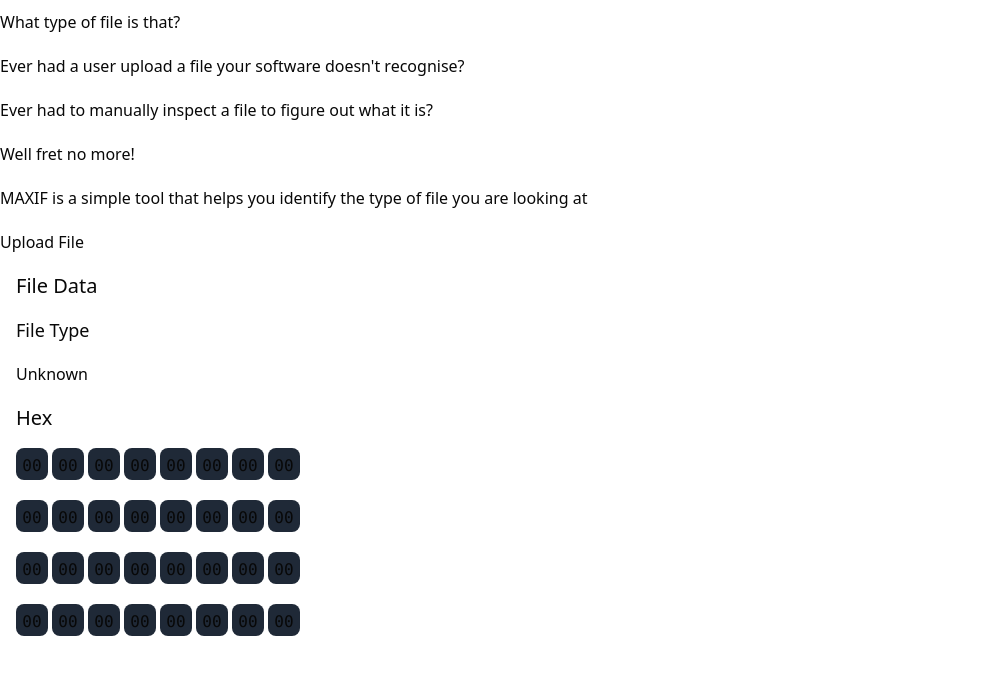
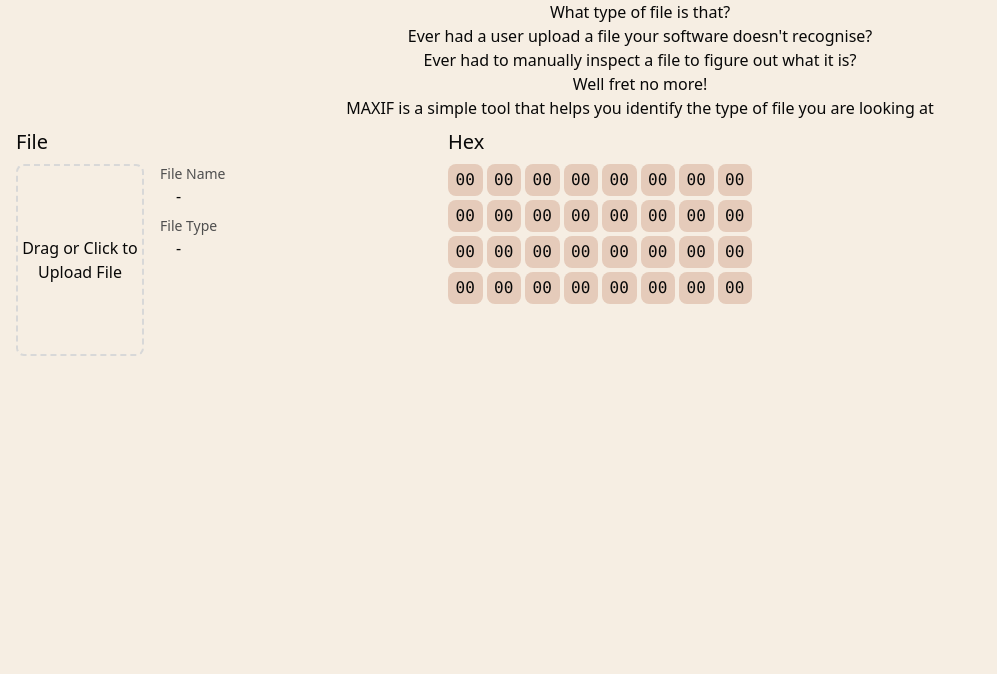
Before and after one commit to GeekyAubergine/maxif, a React (Vite) app: page / in a window 1280 px wide. Shown: the top 674 px of the page, without its empty margins (0-997 px from the left). Built offline with nearby package versions, Linux system fonts and the light colour scheme.

Commit message:
make prettier

```diff
--- a/package.json
+++ b/package.json
@@ -12,6 +12,7 @@
     "test:watch": "jest --watch"
   },
   "dependencies": {
+    "classnames": "^2.5.1",
     "react": "^18.3.1",
     "react-dom": "^18.3.1",
     "react-dropzone": "^14.3.5"
--- a/src/App.tsx
+++ b/src/App.tsx
@@ -4,6 +4,7 @@
 import { findSignatureForReadableBuffer } from "./fileSignature/findFileSignature";
 import { FileSignatureMatch } from "./fileSignature/FileSignature";
 import HexDisplay from "./components/HexDisplay";
+import FileUploadAndDetails from "./components/FileUploadAndDetails";
 
 function App() {
   const [displayBuffer, setDisplayBuffer] = useState<Uint8Array>(
@@ -38,13 +39,9 @@
     }
   }, []);
 
-  const { getRootProps, getInputProps } = useDropzone({
-    onDrop,
-    maxFiles: 1,
-  });
-
   return (
     <>
+      <div className="intro-and-file-upload">
         <div className="intro">
           <p>What type of file is that?</p>
           <p>Ever had a user upload a file your software doesn't recognise?</p>
@@ -55,24 +52,11 @@
             are looking at
           </p>
         </div>
-      <div className="file-data">
-        <div {...getRootProps()} className="input-wrapper">
-          <input {...getInputProps()} />
-          <p>Upload File</p>
       </div>
-        <div className="file-type">
-          <h3>File Data</h3>
-
-          <h4>File Type</h4>
-          {signatureMatch ? (
-            <p>{signatureMatch.fileSignature.format}</p>
-          ) : (
-            <p>Unknown</p>
-          )}
-        </div>
-      </div>
-      <div className="hex-and-metadata">
+      <div className="grid grid-cols-1 md:grid-cols-3 gap-4">
+        <FileUploadAndDetails onDrop={onDrop} signatureMatch={signatureMatch} />
         <HexDisplay buffer={displayBuffer} signatureMatch={signatureMatch} />
+        <div />
       </div>
     </>
   );
--- /dev/null
+++ b/src/components/DataAndLabel.tsx
@@ -0,0 +1,20 @@
+import cx from "classnames";
+
+type Props = {
+  label: string;
+  value: string;
+  className?: string;
+};
+
+export default function DataAndLabel({ label, value, className }: Props) {
+  return (
+    <div className={cx("label-data-pair", className)}>
+      <p aria-hidden className="label">
+        {label}
+      </p>
+      <p aria-label={label} className="data">
+        {value}
+      </p>
+    </div>
+  );
+}
--- /dev/null
+++ b/src/components/FileUploadAndDetails.tsx
@@ -0,0 +1,43 @@
+import { useDropzone } from "react-dropzone";
+import cx from "classnames";
+import { FileSignatureMatch } from "../fileSignature/FileSignature";
+import DataAndLabel from "./DataAndLabel";
+
+type Props = {
+  onDrop: (acceptedFiles: File[]) => void;
+  signatureMatch: FileSignatureMatch | null;
+  className?: string;
+};
+
+export default function FileUploadAndDetails({
+  onDrop,
+  signatureMatch,
+  className,
+}: Props) {
+  const { getRootProps, getInputProps } = useDropzone({
+    onDrop,
+    maxFiles: 1,
+  });
+
+  return (
+    <div className={cx("file-upload-and-details", className)}>
+      <h3>File</h3>
+      <div className="flex-row">
+        <div {...getRootProps()} className="input-wrapper">
+          <input {...getInputProps()} />
+          <p>Drag or Click to Upload File</p>
+        </div>
+        <div className="file-details">
+          <DataAndLabel
+            label="File Name"
+            value={signatureMatch ? signatureMatch.fileName : "-"}
+          />
+          <DataAndLabel
+            label="File Type"
+            value={signatureMatch ? signatureMatch.fileSignature.format : "-"}
+          />
+        </div>
+      </div>
+    </div>
+  );
+}
--- a/src/components/HexDisplay.tsx
+++ b/src/components/HexDisplay.tsx
@@ -1,4 +1,5 @@
 import { useMemo } from "react";
+import cx from "classnames";
 import { FileSignatureMatch } from "../fileSignature/FileSignature";
 
 const BUFFER_LENGTH_TO_SHOW = 32;
@@ -6,6 +7,7 @@
 type Props = {
   buffer: Uint8Array;
   signatureMatch: FileSignatureMatch | null;
+  className?: string;
 };
 
 function HexByte({
@@ -22,7 +24,11 @@
   );
 }
 
-export default function HexDisplay({ buffer, signatureMatch }: Props) {
+export default function HexDisplay({
+  buffer,
+  signatureMatch,
+  className,
+}: Props) {
   const bufferElements = useMemo(() => {
     const out = [];
 
@@ -41,7 +47,7 @@
   }, [buffer, signatureMatch]);
 
   return (
-    <div className="hex-display">
+    <div className={cx("hex-display", className)}>
       <h3>Hex</h3>
       <div className="bytes">{bufferElements}</div>
     </div>
--- a/src/styles.css
+++ b/src/styles.css
@@ -28,21 +28,21 @@
     }
 
     body {
-        @apply bg-background dark:bg-background-dark;
+        @apply bg-background;
     }
 
     /* ----------------  Utilities ---------------- */
 
     .text {
-        @apply text-text dark:text-text-dark tabular-nums break-words leading-[1.75rem];
+        @apply text-text tabular-nums break-words leading-[1.5rem];
     }
 
     .accent {
-        @apply text-accent dark:text-accent-dark decoration-accent dark:decoration-accent-dark;
+        @apply text-accent decoration-accent;
     }
 
     .no-accent {
-        @apply text-text dark:text-text-dark decoration-text dark:decoration-text-dark;
+        @apply text-text decoration-text;
     }
 
     .under {
@@ -52,15 +52,15 @@
     }
 
     .link {
-        @apply under text-accent dark:text-accent-dark decoration-accent dark:decoration-accent-dark;
+        @apply under text-accent decoration-accent;
     }
 
     .secondary {
-        @apply !text-secondary dark:!text-secondary-dark !decoration-secondary dark:!decoration-secondary-dark;
+        @apply !text-secondary !decoration-secondary;
     }
 
     .border-color {
-        @apply border-border dark:border-border-dark;
+        @apply border-border;
     }
 
     main {
@@ -68,7 +68,7 @@
     }
 
     hr {
-        @apply border-border dark:border-border-dark my-4 mx-0;
+        @apply border-border my-4 mx-0;
     }
 
     div,
@@ -98,23 +98,8 @@
     h3,
     h4,
     h5,
-    h6,
-    p,
-    a,
-    li,
-    blockquote,
-    img,
-    pre {
+    h6 {
         @apply my-2;
-    }
-
-    h1,
-    h2,
-    h3,
-    h4,
-    h5,
-    h6 {
-        /* @apply mt-8 mb-0 font-bold mr-4 sm:mr-0; */
     }
 
     h1 {
@@ -154,49 +139,53 @@
 
     /* ----------------  Components ---------------- */
 
-    .data {
-        @apply flex flex-row mt-8;
+    .intro {
+        @apply items-center;
     }
 
-    .file-upload {
+    .file-upload-and-details {
         @apply mx-4;
 
         .input-wrapper {
-            @apply flex flex-col items-center justify-center  w-[8rem] h-[12rem] border-2 border-dashed border-gray-400 rounded-lg;
-
-            input {
-                @apply border-2 border-dashed border-gray-400 rounded-lg p-4;
-            }
+            @apply flex flex-col items-center justify-center  w-[8rem] h-[12rem] border-2 border-dashed border-border rounded-lg;
 
             p {
                 @apply text-center;
             }
         }
+
+        .file-details {
+            @apply flex flex-col ml-4;
         }
-
-    .file-type {
-        @apply mx-4 min-w-[12rem];
     }
-
-    .hex-and-metadata {
-        @apply flex flex-row;
 
     .hex-display {
         @apply mx-4;
         .bytes {
-                @apply grid grid-cols-8 gap-1;
+            @apply grid grid-cols-4 gap-1 max-w-[11rem] lg:grid-cols-8 lg:max-w-[19rem];
 
             .byte {
-                    @apply bg-gray-800 rounded-lg py-1 w-[2rem] h-[2rem] uppercase text-center;
+                @apply p-1 my-0 uppercase text-center bg-codeBackground rounded-lg;
                 /* Monospaced font */
                 font-family: ui-monospace, SFMono-Regular, Menlo, Monaco,
                     Consolas, "Liberation Mono", "Courier New", monospace;
             }
 
             .selected {
-                    @apply bg-blue-500;
+                @apply bg-blue-300;
             }
         }
     }
+
+    .label-data-pair {
+        @apply mb-2;
+
+        .label {
+            @apply secondary text-sm;
+        }
+
+        .data {
+            @apply text-text ml-4;
         }
     }
+}
--- a/tailwind.config.js
+++ b/tailwind.config.js
@@ -4,38 +4,13 @@
   theme: {
     extend: {
       colors: {
-        background: {
-          DEFAULT: "#FFFFFF",
-          dark: "#0C0C0E",
-        },
-        headings: {
-          DEFAULT: "#080808",
-          dark: "#EDEDED",
-        },
-        text: {
-          DEFAULT: "#080808",
-          dark: "#EDEDED",
-        },
-        secondary: {
-          DEFAULT: "#74727B",
-          dark: "#ABA9B0",
-        },
-        accent: {
-          DEFAULT: "#784387", //'#FEB847',//#F58123', //'#89BA6A', //'#FEB847', //'#DEB9FF', //'#BB9EE0',//'#FEB847', ///#FEB847",//"#F2DE7C",//"#FEB847",//D9BBFF//00D5C6
-          dark: "#EA93E3",
-        },
-        code: {
-          DEFAULT: "#D4D4D4",
-          dark: "#303030",
-        },
-        border: {
-          DEFAULT: "#D8D8D8",
-          dark: "#404040",
-        },
-        middleGray: {
-          DEFAULT: "#888888",
-          dark: "#181818",
-        },
+        background: "#F6EEE3",
+        text: "#080808",
+        secondary: "#4F4F4F",
+        accent: "#A40606",
+        codeBackground: "#E5CBBA",
+        code: "#D4D4D4",
+        border: "#D8D8D8",
       },
       gridTemplateColumns: {
         // Simple 8 row grid
```
Also changed, not shown: 1 other file (tests, documents, lock files or other folders). Lines whose indentation alone changed are shown as unchanged.
